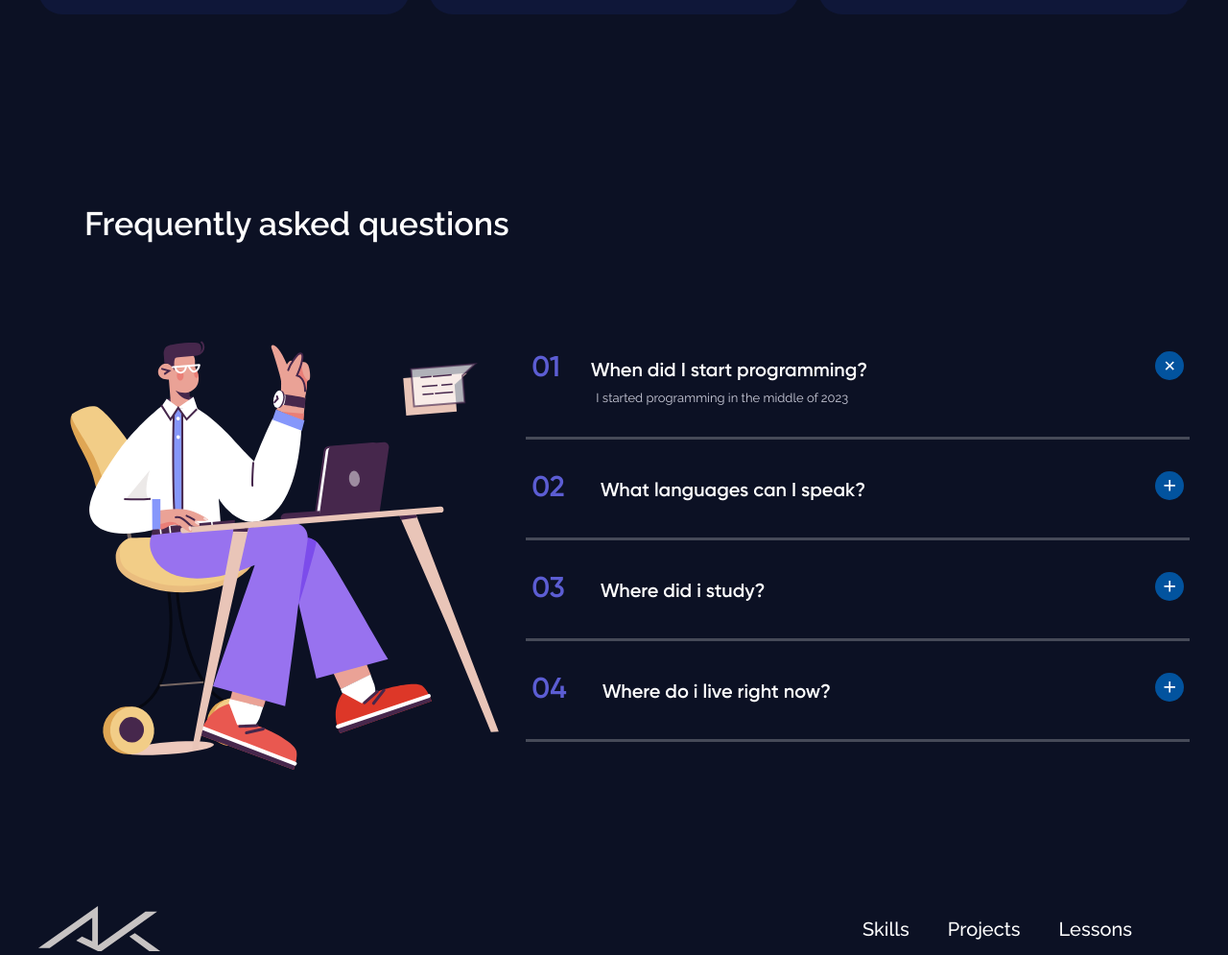
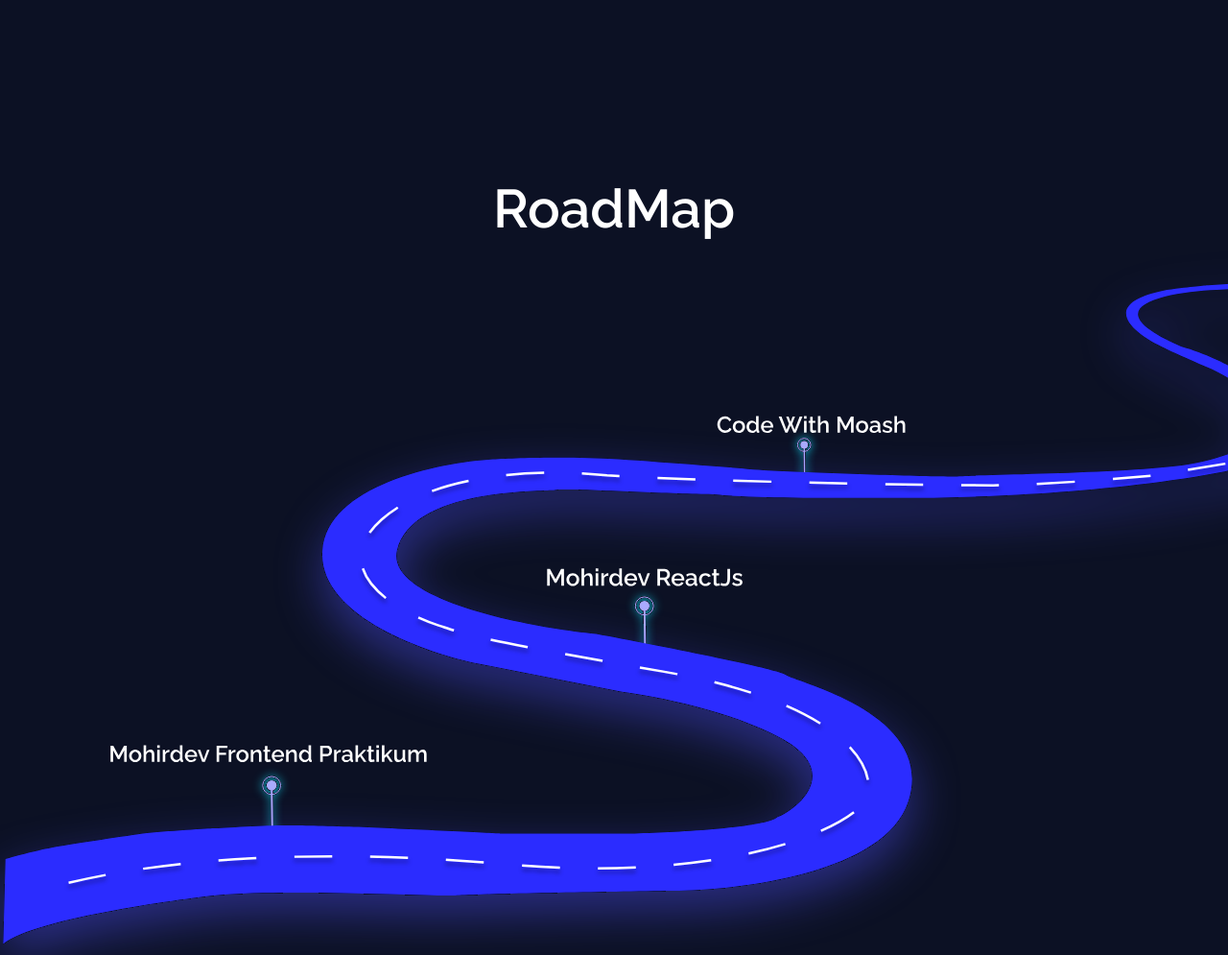
Before and after one commit to Ermatov-Abdulmajid/Portfolio, a plain HTML site: page index.html in a window 1280 px wide. Shown: the part 3343-4338 px from the top of the page at 96% size. Drawn offline with Linux system fonts and the light colour scheme.

Commit message:
The road map section implemented

```diff
--- a/assets/css/styles.css
+++ b/assets/css/styles.css
@@ -3,6 +3,16 @@
   --green: #acff89;
   --tomato: #ee8f9e;
   --orange: #f7b758;
+}
+
+.ctn {
+  --bs-gutter-x: 2.5rem;
+  --bs-gutter-y: 0;
+  width: 100%;
+  padding-right: 0;
+  padding-left: 0;
+  margin-right: auto;
+  margin-left: auto;
 }
 
 /* FONTS */
@@ -395,6 +405,25 @@
   margin: 0;
 }
 
+/* ROADMAP */
+.roadmap {
+  padding-top: 120px;
+  padding-bottom: 80px;
+}
+
+.roadmap__title {
+  font-size: 75px;
+  font-weight: 600;
+  line-height: normal;
+  text-align: center;
+  margin: 0;
+}
+
+.roadmap__img {
+  display: block;
+  width: 100%;
+}
+
 /* PROJECTS */
 .projects {
   padding-top: 75px;
@@ -780,6 +809,11 @@
     line-height: 28px;
   }
 
+  /* ROADMAP */
+  .roadmap__title {
+    font-size: 56px;
+  }
+
   /* PROJECTS */
   .projects__title {
     width: 330px;
@@ -1127,6 +1161,11 @@
     line-height: 17px;
   }
 
+  /* ROADMAP */
+  .roadmap__title {
+    font-size: 27px;
+  }
+
   /* PROJECTS */
   .projects-wrapper {
     margin-top: 30px;
--- a/index.html
+++ b/index.html
@@ -27,13 +27,19 @@
         <nav class="header-nav site-nav">
           <ul class="header-nav__list site-nav__list">
             <li class="header-nav__item site-nav__item">
-              <a class="header-nav__link site-nav__link" href="#">Skills</a>
+              <a class="header-nav__link site-nav__link" href="#skills"
+                >Skills</a
+              >
             </li>
             <li class="header-nav__item site-nav__item">
-              <a class="header-nav__link site-nav__link" href="#">Projects</a>
+              <a class="header-nav__link site-nav__link" href="#projects"
+                >Projects</a
+              >
             </li>
             <li class="header-nav__item site-nav__item">
-              <a class="header-nav__link site-nav__link" href="#">Lessons</a>
+              <a class="header-nav__link site-nav__link" href="#lessons"
+                >Lessons</a
+              >
             </li>
           </ul>
         </nav>
@@ -386,11 +392,10 @@
                   aria-label="About project" />
 
                 <div class="project-card__body">
-                  <h3 class="project-card__title">Project Tile goes here</h3>
+                  <h3 class="project-card__title">N24</h3>
                   <p class="project-card__info">
-                    This is sample project description random things are here in
-                    description This is sample project lorem ipsum generator for
-                    dummy content
+                    This challenge is to build out this multi-page website and
+                    get it looking as close to the design as possible.
                   </p>
                   <p class="project-card__tech">
                     Tech stack : HTML , JavaScript, CSS
@@ -551,6 +556,15 @@
         </div>
       </section>
 
+      <section class="roadmap container ctn">
+        <h2 class="roadmap__title">RoadMap</h2>
+        <img
+          class="roadmap__img"
+          src="assets/img/roadmap.svg"
+          alt=""
+          draggable="false" />
+      </section>
+
       <section class="faq" id="faq">
         <div class="container">
           <h2 class="faq__title ms-2 ms-sm-5">Frequently asked questions</h2>
```
Also changed, not shown: assets/img/roadmap.svg (added).
